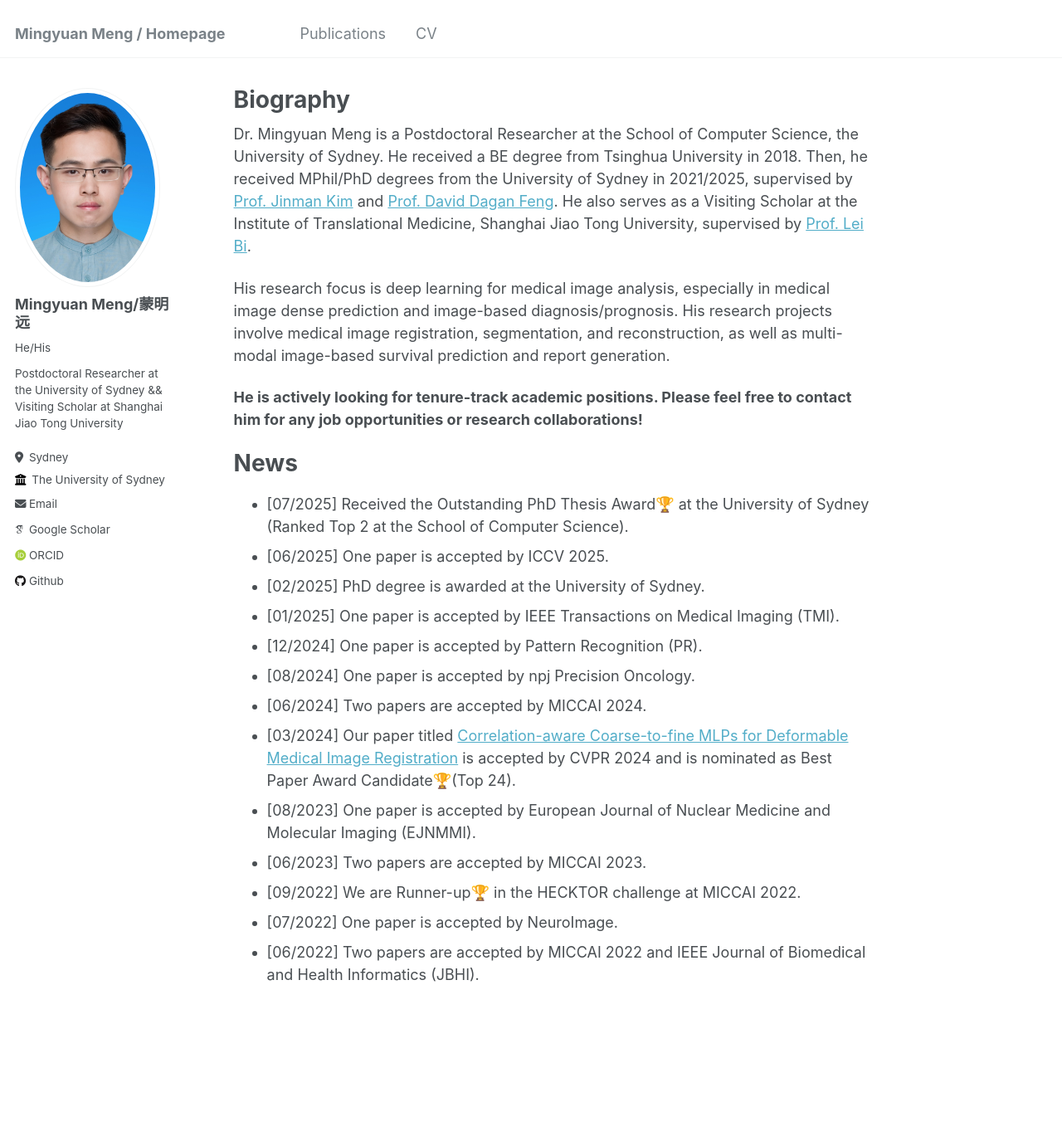
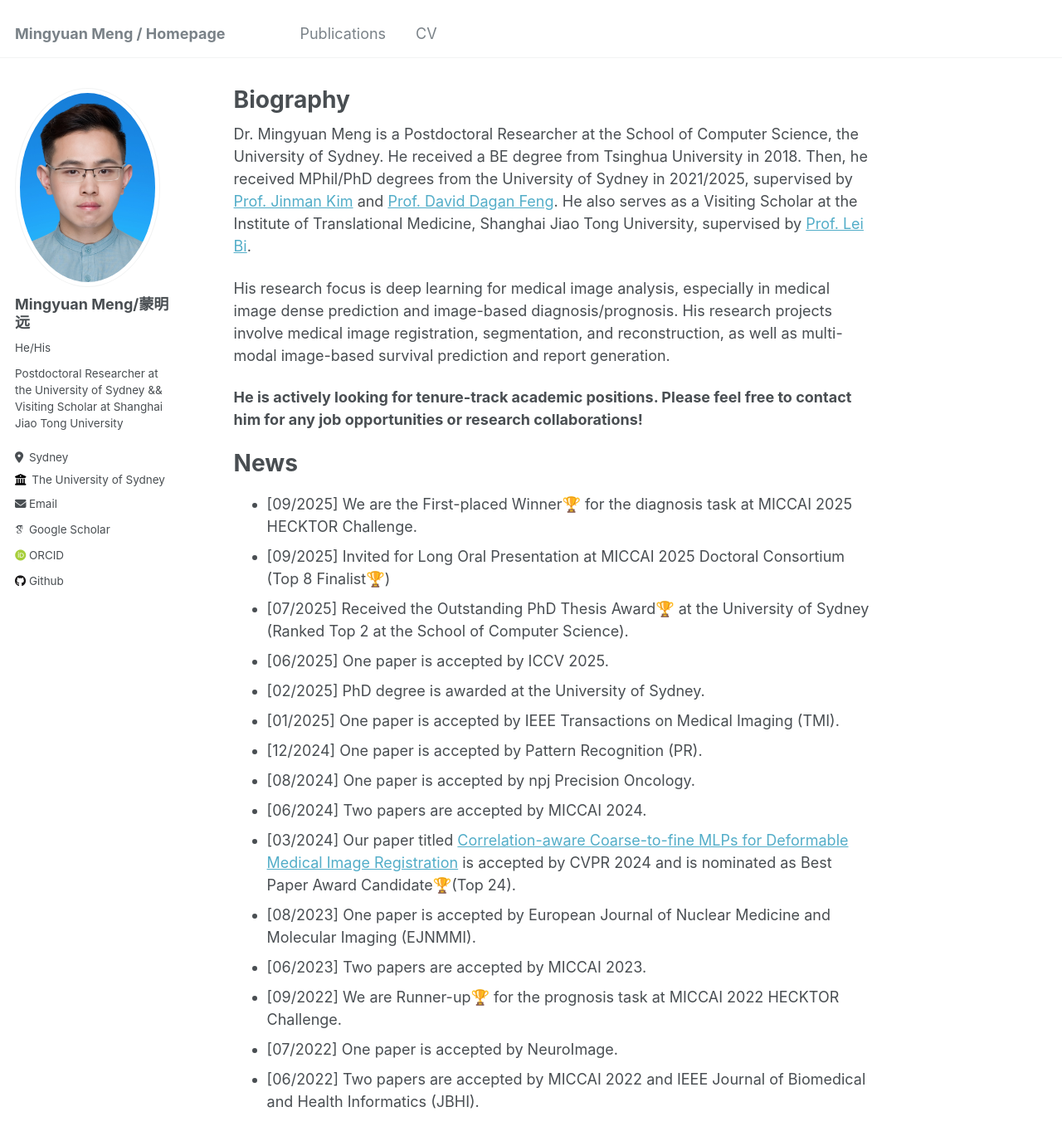
Before and after one commit to MungoMeng/mungomeng.github.io, a Jekyll site: the page built from _pages/about.md, in a window 1280 px wide and 1400 px high. Shown: the top 1375 px of the window at 83% size. Built offline with Jekyll 4.4.1, drawn with Linux system fonts in a browser that asks for light colours; some web fonts are replaced.

Commit message:
Update about.md

```diff
--- a/_pages/about.md
+++ b/_pages/about.md
@@ -15,6 +15,8 @@ His research focus is deep learning for medical image analysis, especially in me
 
 News
 ======
+* [09/2025] We are the First-placed Winner🏆 for the diagnosis task at MICCAI 2025 HECKTOR Challenge.
+* [09/2025] Invited for Long Oral Presentation at MICCAI 2025 Doctoral Consortium (Top 8 Finalist🏆)
 * [07/2025] Received the Outstanding PhD Thesis Award🏆 at the University of Sydney (Ranked Top 2 at the School of Computer Science).
 * [06/2025] One paper is accepted by ICCV 2025.
 * [02/2025] PhD degree is awarded at the University of Sydney.
@@ -25,6 +27,6 @@ News
 * [03/2024] Our paper titled [Correlation-aware Coarse-to-fine MLPs for Deformable Medical Image Registration](https://arxiv.org/abs/2406.00123) is accepted by CVPR 2024 and is nominated as Best Paper Award Candidate🏆(Top 24).
 * [08/2023] One paper is accepted by European Journal of Nuclear Medicine and Molecular Imaging (EJNMMI).
 * [06/2023] Two papers are accepted by MICCAI 2023.
-* [09/2022] We are Runner-up🏆 in the HECKTOR challenge at MICCAI 2022.
+* [09/2022] We are Runner-up🏆 for the prognosis task at MICCAI 2022 HECKTOR Challenge.
 * [07/2022] One paper is accepted by NeuroImage.
 * [06/2022] Two papers are accepted by MICCAI 2022 and IEEE Journal of Biomedical and Health Informatics (JBHI).
```
